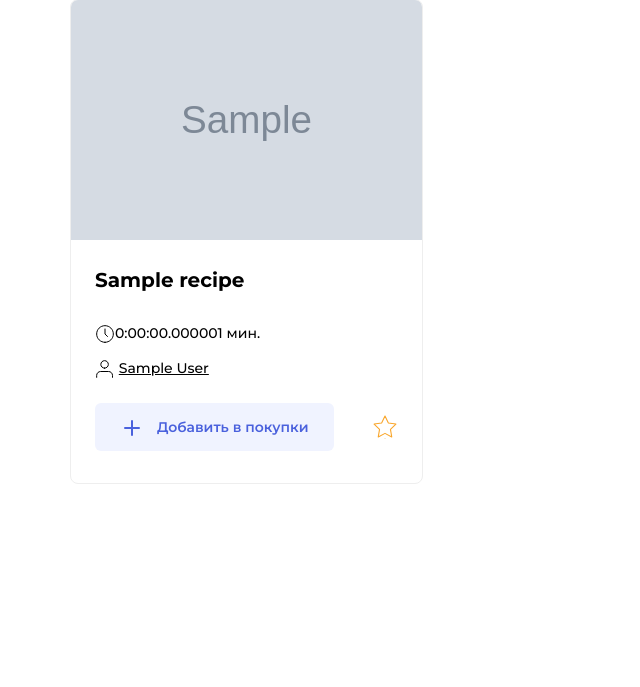
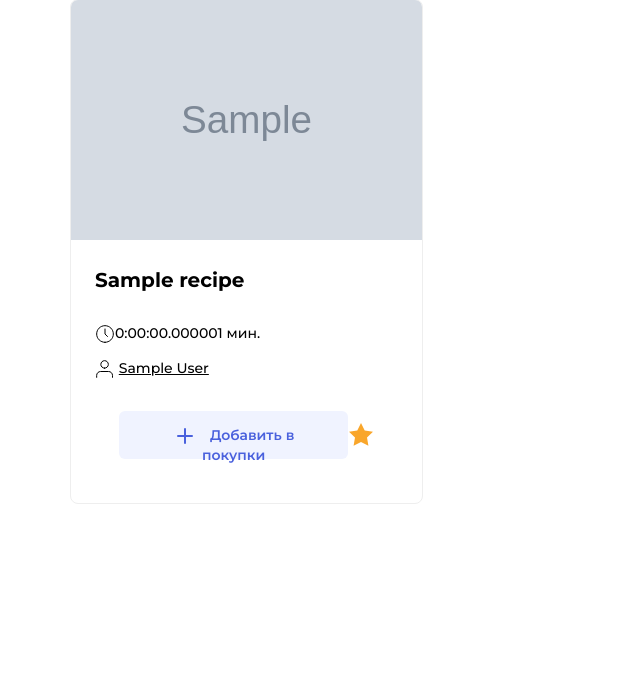
Before and after one commit to evgfitil/foodgram-project, a Django app: page /author/1/ in a window 1280 px wide. Shown: the part 295-982 px from the top of the page, without its empty margins (0-640 px from the left). Run offline with Django 3.2, Linux system fonts and the light colour scheme; a user stored in the database is signed in; tables that the repository leaves empty hold one stand-in row (values such as "Sample post"); grey boxes marked "Sample" are stand-in pictures.

Commit message:
Fix favorite icon

```diff
--- a/templates/author.html
+++ b/templates/author.html
@@ -35,21 +35,29 @@
                <p class="card__text"><span class="icon-user"></span> <a
                             href="{% url 'author' author.id %}" style="color: black">{{ recipe.author.get_full_name }}</a></p>
             </div>
-        </div>
+
         {% if request.user.is_authenticated %}
           <div class="card__footer">
             <button class="button button_style_light-blue" name="purchases" data-out><span class="icon-plus button__icon"></span>Добавить в покупки</button>
-            <button class="button button_style_none" name="favorites" data-out><span class="icon-favorite"></span></button>
+            {% if recipe|is_favorite:user %}
+            <button class="button button_style_none" name="favorites" ><span class="icon-favorite icon-favorite_active"></span></button>
+                  <div class="single-card__favorite-tooltip tooltip"></div>
+            {% else %}
+            <button class="button button_style_none" name="favorites" data-out><span class="icon-favorite icon-favorite"></span></button>
+                  <div class="single-card__favorite-tooltip tooltip"></div>
+            {% endif %}
           </div>
         {% endif %}
+        </div>
     </div>
   {% endfor %}
   </div>
+    <script src="{% static 'js/config/config.js' %}"></script>
     <script src="{% static 'js/components/MainCards.js' %}"></script>
     <script src="{% static 'js/components/Purchases.js' %}"></script>
     <script src="{% static 'js/components/Favorites.js' %}"></script>
     <script src="{% static 'js/components/Subscribe.js' %}"></script>
-    <script src="{% static 'js/config/config.js' %}"></script>
+
     <script src="{% static 'js/components/AuthorRecipe.js' %}"></script>
     <script src="{% static 'js/components/Header.js' %}"></script>
     <script src="{% static 'js/api/Api.js' %}"></script>
```
